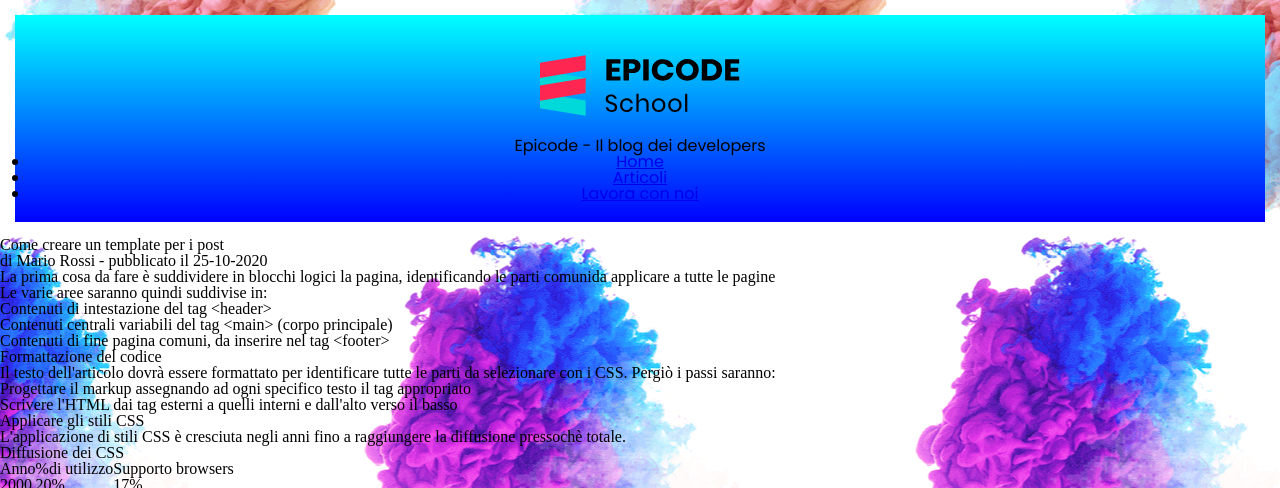
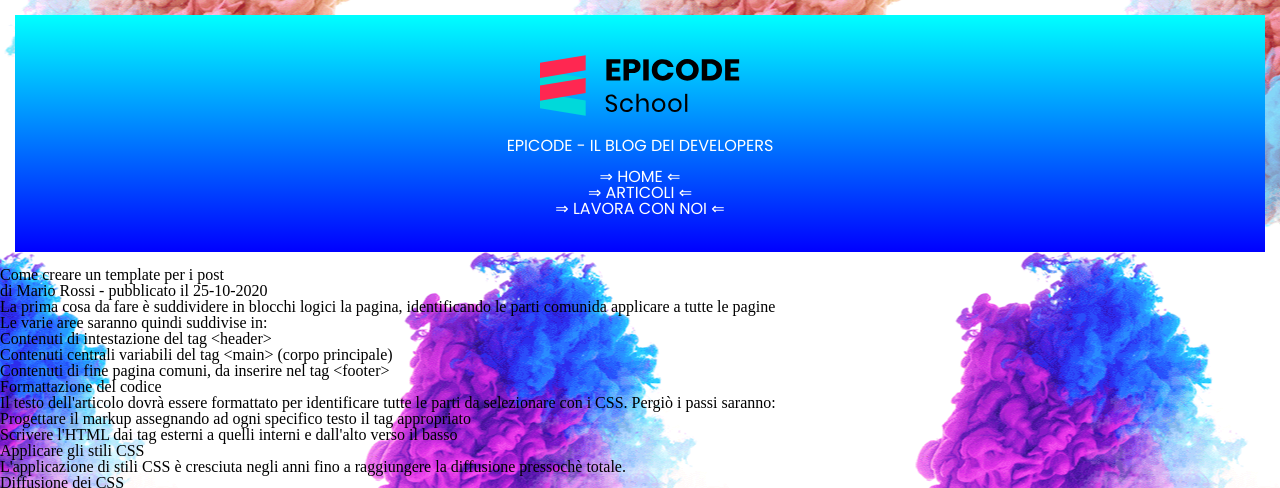
Before and after one commit to Caterina87/U1-D4-FORMATTAZIONE_29_06, a plain HTML site: page index.html in a window 1280 px wide. Shown: the top 488 px of the page. Drawn offline with Linux system fonts and the light colour scheme.

Commit message:
adding header

```diff
--- a/index.html
+++ b/index.html
@@ -14,12 +14,12 @@
   <body class="container">
     <header class="block-header">
       <img class="logo" src="./img/logo.svg" alt="Logo epicode" />
-      <h2>Epicode - Il blog dei developers</h2>
+      <h2 class="header-title">Epicode - Il blog dei developers</h2>
       <nav>
-        <ul>
-          <li><a href="#">Home</a></li>
-          <li><a href="#">Articoli</a></li>
-          <li><a href="#">Lavora con noi</a></li>
+        <ul class="nav-menu">
+          <li>&rArr; Home &lArr;</li>
+          <li>&rArr; Articoli &lArr;</li>
+          <li>&rArr; Lavora con noi &lArr;</li>
         </ul>
       </nav>
     </header>
```
